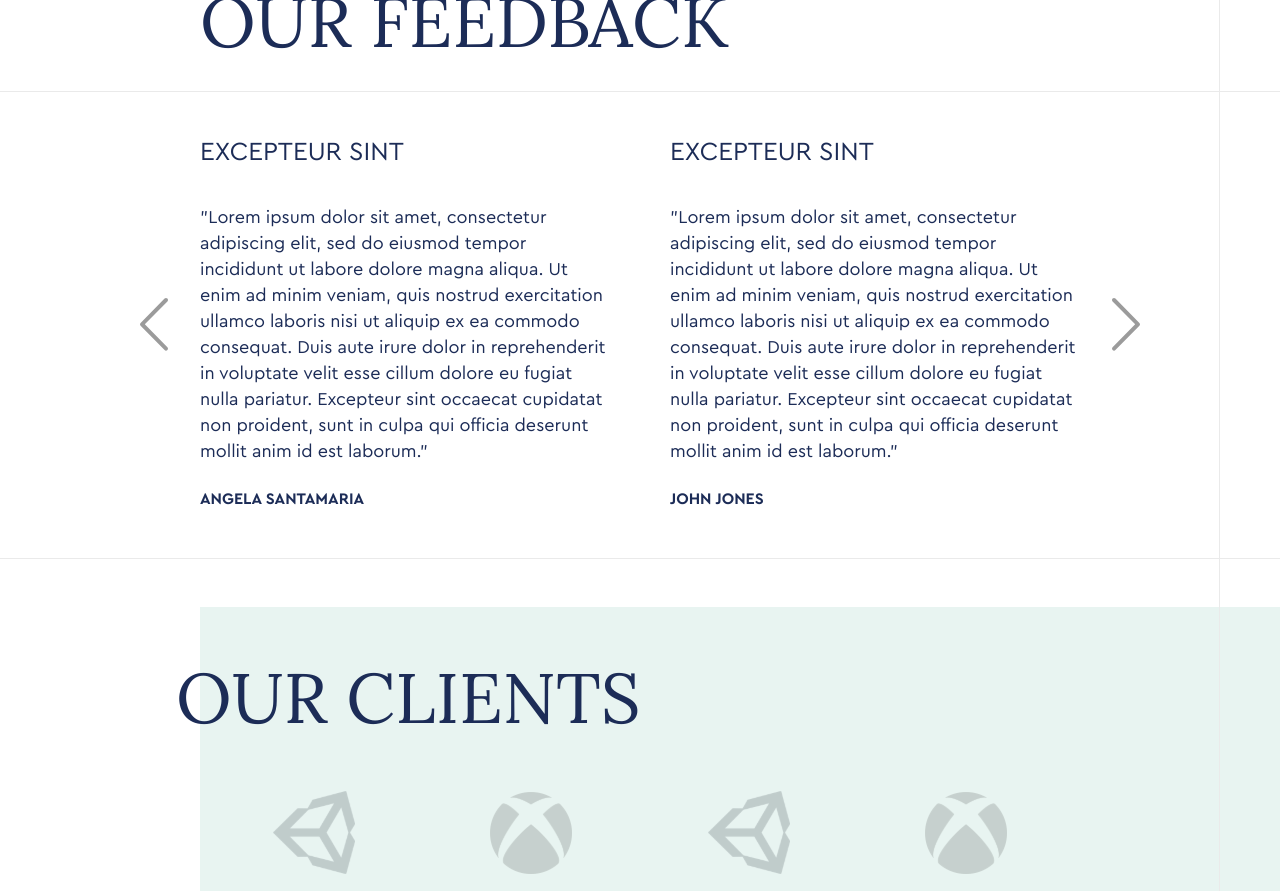
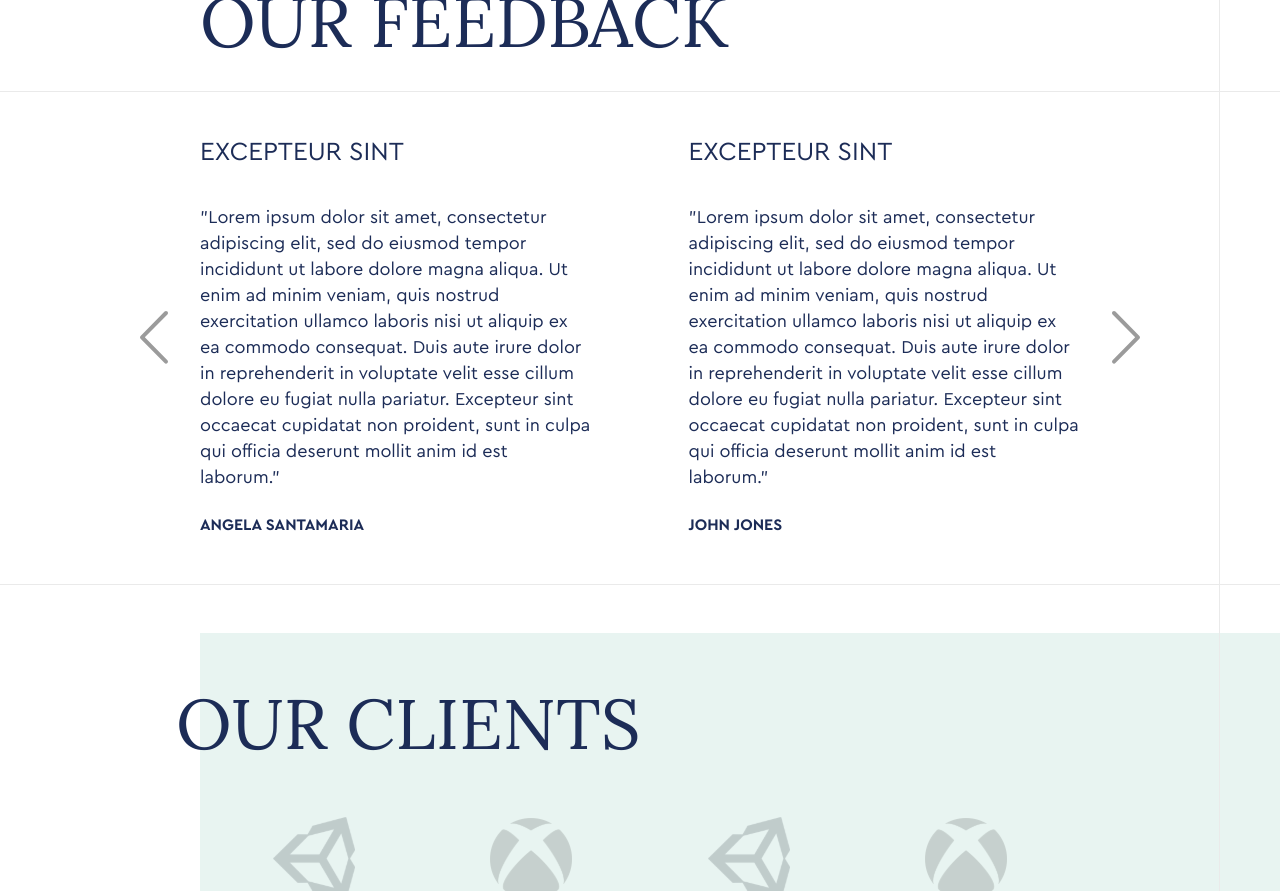
Before and after one commit to Sydorchuks/cad-technicians-next, a Next.js app: page / in a window 1280 px wide. Shown: the part 3660-4551 px from the top of the page. Built offline with nearby package versions, Linux system fonts and the light colour scheme.

Commit message:
Added swiper slider and used Decor Lines for top lines of the feedback block

```diff
--- a/package.json
+++ b/package.json
@@ -10,7 +10,7 @@
   },
   "dependencies": {
     "clsx": "^2.1.1",
-    "next": "16.2.6",
+    "next": "^16.2.9",
     "react": "19.2.4",
     "react-dom": "19.2.4",
     "swiper": "^12.2.0"
--- a/src/app/components/Feedback/Feedback.tsx
+++ b/src/app/components/Feedback/Feedback.tsx
@@ -1,8 +1,17 @@
 "use client";
 
-import { useState } from "react";
+import { useEffect, useRef, useState } from "react";
+import type { Swiper as SwiperType } from "swiper";
+
 import Container from "../../components/ui/Container/Container";
 import DecorLines from "../../components/ui/DecorLines/DecorLines";
+
+import { Swiper, SwiperSlide } from "swiper/react";
+import { Navigation } from "swiper/modules";
+
+import "swiper/css";
+import "swiper/css/navigation";
+
 import "../../styles/vertical-lines.css";
 import "../../globals.css";
 
@@ -24,10 +33,7 @@ const feedbacks = [
   },
 ];
 
-const clients = [
-    "/client-1.svg",
-    "/client-2.svg",
-  ];
+const clients = ["/client-1.svg", "/client-2.svg"];
 
 const displayedClients = Array.from(
   { length: 7 },
@@ -35,25 +41,32 @@ const clients = [
 );
 
 export default function Feedback() {
-  const [index, setIndex] = useState(0);
+  const swiperRef = useRef<SwiperType | null>(null);
 
-  const prev = () => {
-    setIndex((i) => (i === 0 ? feedbacks.length - 1 : i - 1));
+  const [activeIndex, setActiveIndex] = useState(0);
+  const [slidesPerView, setSlidesPerView] = useState(1);
+
+  useEffect(() => {
+    const updateSlides = () => {
+      setSlidesPerView(window.innerWidth >= 1280 ? 2 : 1);
     };
 
-  const next = () => {
-    setIndex((i) => (i + 1) % feedbacks.length);
+    updateSlides();
+
+    window.addEventListener("resize", updateSlides);
+
+    return () => {
+      window.removeEventListener("resize", updateSlides);
     };
+  }, []);
 
-  const leftCard = feedbacks[index];
-  const rightCard = feedbacks[(index + 1) % feedbacks.length];
+  const arrowButtonClass =
+    "absolute top-1/2 -translate-y-1/2 z-20 w-[21px] h-[42px] md:w-[28px] md:h-[54px] 2xl:w-[37px] 2xl:h-[71px]";
 
-  const arrowButtonClass = "absolute top-1/2 -translate-y-1/2 z-20 w-[21px] h-[42px] md:w-[28px] md:h-[54px] 2xl:w-[37px] 2xl:h-[71px]";
   const arrowImageClass = "w-full h-full object-contain";
 
   return (
     <section className="relative overflow-hidden bg-white py-0 2xl:py-40">
-
       <div className="absolute hidden lg:flex top-0 vertical-line-right h-full z-30">
         <DecorLines count={1} position="right" direction="vertical" />
       </div>
@@ -64,7 +77,6 @@ export default function Feedback() {
 
       <Container className="relative">
         <div className="relative z-20 flex flex-col items-center">
-
           <div className="w-full mt-8.5 md:mt-20">
             <h2 className="section-title text-center lg:text-left">
               OUR FEEDBACK
@@ -73,75 +85,108 @@ export default function Feedback() {
 
           <div className="relative mt-3 md:mt-12 2xl:mt-35 w-full py-8 md:py-12 2xl:py-14">
 
-            <div className="absolute left-1/2 top-0 h-px w-screen -translate-x-1/2 bg-border" />
-            <div className="absolute left-1/2 bottom-0 h-px w-screen -translate-x-1/2 bg-border" />
+            <div className="absolute left-1/2 top-0 w-screen -translate-x-1/2">
+              <DecorLines count={1} position="top" direction="horizontal"/>
+            </div>
+
+            <div className="absolute left-1/2 bottom-0 w-screen -translate-x-1/2">
+              <DecorLines count={1} position="bottom" direction="horizontal"/>
+            </div>
 
             <div className="relative mx-auto max-w-335">
-
-                <button onClick={prev} className={`${arrowButtonClass} left-0 xl:-left-15 2xl:left-0`}>
-                    <img src="/arrow-left.svg" alt="" className={arrowImageClass}/>
+              <button
+                className={`${arrowButtonClass} feedback-prev left-0 xl:-left-15 2xl:left-0`}
+                aria-label="Previous feedback"
+              >
+                <img
+                  src="/arrow-left.svg"
+                  alt=""
+                  className={arrowImageClass}
+                />
               </button>
 
-                <button onClick={next} className={`${arrowButtonClass} right-0 xl:-right-15 2xl:right-0`}>
-                    <img src="/arrow-right.svg" alt="" className={arrowImageClass}/>
+              <button
+                className={`${arrowButtonClass} feedback-next right-0 xl:-right-15 2xl:right-0`}
+                aria-label="Next feedback"
+              >
+                <img
+                  src="/arrow-right.svg"
+                  alt=""
+                  className={arrowImageClass}
+                />
               </button>
 
-                <div className="mx-auto max-w-298.25 grid grid-cols-1 xl:grid-cols-2 gap-x-15 2xl:gap-x-24.25">
+              <Swiper
+                modules={[Navigation]}
+                navigation={{
+                  prevEl: ".feedback-prev",
+                  nextEl: ".feedback-next",
+                }}
+                onSwiper={(swiper) => {
+                  swiperRef.current = swiper;
+                }}
+                onSlideChange={(swiper) => {
+                  setActiveIndex(swiper.realIndex);
+                }}
+                loop
+                grabCursor
+                observer
+                observeParents
+                resizeObserver
+                watchOverflow={false}
+                speed={600}
+                slidesPerView={slidesPerView}
+                slidesPerGroup={1}
+                spaceBetween={slidesPerView === 2 ? 97 : 60}
+                className="mx-auto max-w-298.25"
+              >
+                {feedbacks.map((item, index) => (
+                  <SwiperSlide key={index}>
                     <article className="w-full max-w-147.75 mx-auto text-center px-12 xl:max-w-none xl:mx-0 xl:px-0 xl:text-left">
                       <h3 className="uppercase text-[16px] md:text-[26px] leading-6.5 text-text-dark">
-                             {leftCard.title}
+                        {item.title}
                       </h3>
 
                       <p className="mt-4 md:mt-6 xl:mt-9.75 text-[14px] leading-5 md:text-md md:leading-6.5 text-text-dark">
-                            {leftCard.text}
+                        {item.text}
                       </p>
 
                       <span className="mt-6 xl:mt-5.75 flex justify-center xl:justify-start text-base font-bold uppercase text-text-dark">
-                            {leftCard.author}
+                        {item.author}
                       </span>
                     </article>
-
-                    <article className="hidden xl:block w-full">
-                        <h3 className="text-text-dark uppercase text-[26px] leading-6.5">
-                            {rightCard.title}
-                        </h3>
-
-                        <p className="mt-9.75 text-md leading-6.5 text-text-dark">
-                            {rightCard.text}
-                        </p>
-
-                        <span className="mt-5.75 flex text-base font-bold uppercase text-text-dark">
-                            {rightCard.author}
-                        </span>
-                    </article>
-                </div>
+                  </SwiperSlide>
+                ))}
+              </Swiper>
 
               <div className="mt-10 flex justify-center gap-3.75 xl:hidden">
                 {feedbacks.map((_, i) => (
                   <button
                     key={i}
-                            onClick={() => setIndex(i)}
-                            className={`size-3 rounded-full ${
-                            i === index
+                    onClick={() => swiperRef.current?.slideToLoop(i)}
+                    className={`size-3 rounded-full transition-colors ${
+                      i === activeIndex
                         ? "bg-primary"
                         : "bg-gray-idle"
                     }`}
                   />
                 ))}
               </div>
-
             </div>
           </div>
 
-            <div className="
+          <div
+            className="
               relative mt-4.25 md:mt-12 ml-auto w-full bg-bg-gray px-5 md:px-10 py-16
               before:absolute before:top-0 before:right-full before:h-full before:w-screen before:bg-bg-gray before:content-['']
               after:absolute after:top-0 after:left-full after:h-full after:w-screen after:bg-bg-gray after:content-['']
-                    lg:before:hidden lg:after:w-screen"
+              lg:before:hidden lg:after:w-screen
+            "
           >
             <h3 className="absolute left-12 md:left-23 lg:-left-6 top-14 font-lora font-normal uppercase text-text-dark text-[36px] md:text-[60px] lg:text-[70px] leading-none">
               OUR CLIENTS
             </h3>
+
             <div className="mt-17 md:mt-30 grid grid-cols-4 justify-items-center gap-y-7.5 gap-x-8.75 md:gap-y-14 md:gap-x-17.5 2xl:flex 2xl:ml-20 2xl:items-center 2xl:gap-21 2xl:flex-wrap">
               {displayedClients.map((client, i) => (
                 <img
```
Also changed, not shown: 1 other file (tests, documents, lock files or other folders). Lines whose indentation alone changed are shown as unchanged.
